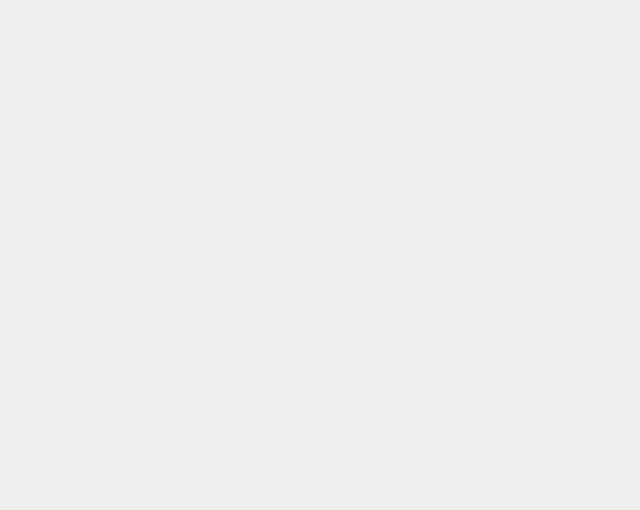
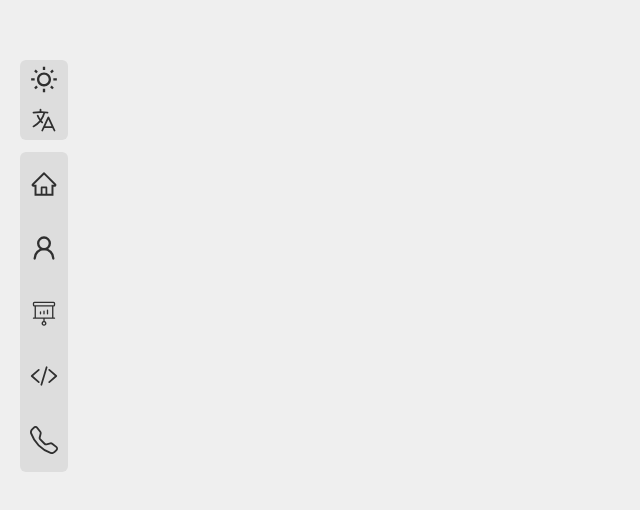
Before and after one commit to khalifeh-dev/portfolio, a Next.js app: page / in a window 1280 px wide. Shown: the part 134-644 px from the top of the page, without its empty margins (0-640 px from the left). Built offline with nearby package versions, Linux system fonts and the light colour scheme.

Commit message:
fit(navbar): add navigation

```diff
--- /dev/null
+++ b/app/components/templates/header.tsx
@@ -0,0 +1,122 @@
+"use client"
+
+import Image from "next/image";
+import { AiOutlineHome } from "react-icons/ai";
+import { BsTelephone } from "react-icons/bs";
+import { HiLanguage } from "react-icons/hi2";
+import { IoCodeSlashOutline } from "react-icons/io5";
+import { LuMoon, LuUserRound } from "react-icons/lu";
+import { MdOutlineWbSunny } from "react-icons/md";
+import { PiProjectorScreenChartLight } from "react-icons/pi";
+
+
+
+const Header = () => {
+
+
+    return (
+
+        <header className="w-full">
+
+            <nav className="relative col-center gap-y-3 w-14 h-dvh p-1 *:w-full *:rounded-md">
+
+                <ul className="bg-background-box rounded-md">
+
+                    <li className="row-center w-full h-10 *:size-7 *:cursor-pointer">
+
+                        <MdOutlineWbSunny />
+
+                    </li>
+                    <li className="relative row-center w-full h-10 group">
+
+                        <HiLanguage className="size-7 cursor-pointer" />
+                        <ul className="absolute top-0 left-14 w-24 h-fit rounded glass py-1.5 px-1 invisible opacity-0 translate-y-2 transition-all duration-300 ease-in group-hover:opacity-100 group-hover:translate-y-0 group-hover:visible">
+
+                            <li className="flex justify-between items-center w-full h-7 px-2 cursor-pointer text-sm">
+
+                                <span>English</span>
+                                <Image className="w-6 h-3.5 rounded object-cover" src="/pictures/american.png" alt="American Flag" width={24} height={14} />
+
+                            </li>
+
+                            <li className="flex justify-between items-center w-full h-7 px-2 cursor-pointer text-sm">
+
+                                <span>Persian</span>
+                                <Image className="w-6 h-3.5 rounded object-cover" src="/pictures/iran.png" alt="American Flag" width={24} height={14} />
+
+                            </li>
+
+                            <li className="flex justify-between items-center w-full h-7 px-2 cursor-pointer text-sm">
+
+                                <span>China</span>
+                                <Image className="w-6 h-3.5 rounded object-cover" src="/pictures/china.png" alt="American Flag" width={24} height={14} />
+
+                            </li>
+
+                            <li className="flex justify-between items-center w-full h-7 px-2 cursor-pointer text-sm">
+
+                                <span>Russian</span>
+                                <Image className="w-6 h-3.5 rounded object-cover" src="/pictures/russian.png" alt="American Flag" width={24} height={14} />
+
+                            </li>
+
+                        </ul>
+
+                    </li>
+
+                </ul>
+
+                <ul className="flex flex-col justify-between items-center h-80 bg-background-box py-3 *:w-full *:h-10">
+
+                    <li className="relative row-center group">
+
+                        <AiOutlineHome className="size-7 cursor-pointer" />
+                        <span className="absolute top-2 left-14 row-center w-22 h-8 rounded bg-background-box p-1 invisible opacity-0 translate-y-2 transition-all duration-300 ease-in group-hover:opacity-100 group-hover:translate-y-0 group-hover:visible">
+                            Home
+                        </span>
+
+                    </li>
+                    <li className="relative row-center group">
+
+                        <LuUserRound className="size-7 cursor-pointer" />
+                        <span className="absolute top-2 left-14 row-center w-22 h-8 rounded bg-background-box p-1 invisible opacity-0 translate-y-2 transition-all duration-300 ease-in group-hover:opacity-100 group-hover:translate-y-0 group-hover:visible">
+                            About Me
+                        </span>
+
+                    </li>
+                    <li className="relative row-center group">
+
+                        <PiProjectorScreenChartLight className="size-7 cursor-pointer" />
+                        <span className="absolute top-2 left-14 row-center w-22 h-8 rounded bg-background-box p-1 invisible opacity-0 translate-y-2 transition-all duration-300 ease-in group-hover:opacity-100 group-hover:translate-y-0 group-hover:visible">
+                            Projects
+                        </span>
+
+                    </li>
+                    <li className="relative row-center group">
+
+                        <IoCodeSlashOutline className="size-7 cursor-pointer" />
+                        <span className="absolute top-2 left-14 row-center w-22 h-8 rounded bg-background-box p-1 invisible opacity-0 translate-y-2 transition-all duration-300 ease-in group-hover:opacity-100 group-hover:translate-y-0 group-hover:visible">
+                            Skills
+                        </span>
+
+                    </li>
+                    <li className="relative row-center group">
+
+                        <BsTelephone className="size-7 cursor-pointer" />
+                        <span className="absolute top-2 left-14 row-center w-22 h-8 rounded bg-background-box p-1 invisible opacity-0 translate-y-2 transition-all duration-300 ease-in group-hover:opacity-100 group-hover:translate-y-0 group-hover:visible">
+                            Contact Me
+                        </span>
+
+                    </li>
+
+                </ul>
+
+            </nav>
+
+        </header>
+
+    )
+
+}
+
+export default Header;
--- a/app/layout.tsx
+++ b/app/layout.tsx
@@ -1,28 +1,24 @@
 import type { Metadata } from "next";
-import { Rubik } from "next/font/google";
 import "./globals.css";
-
-const rubik = Rubik({
-  variable: "--font-rubik",
-  subsets: ["latin"],
-})
 
 export const metadata: Metadata = {
   title: "Khalifeh-dev",
   description: "I'm full stack developer.",
 };
 
-export default function RootLayout({
+const RootLayout = ({
   children,
 }: Readonly<{
   children: React.ReactNode;
-}>) {
+}>) => {
   return (
     <html
       lang="en"
-      className={`${rubik.variable} h-full antialiased`}
+      className={`h-full antialiased`}
     >
-      <body className="min-h-full flex flex-col">{children}</body>
+      <body className="min-h-full flex flex-col max-w-7xl px-4 tracking-tight">{children}</body>
     </html>
   );
 }
+
+export default RootLayout;
--- a/app/page.tsx
+++ b/app/page.tsx
@@ -1,7 +1,11 @@
-import Image from "next/image";
+import Header from "./components/templates/header";
 
-export default function Home() {
+const Home = () => {
   return (
-    <></>
+    <>
+      <Header />
+    </>
   );
 }
+
+export default Home;
```
